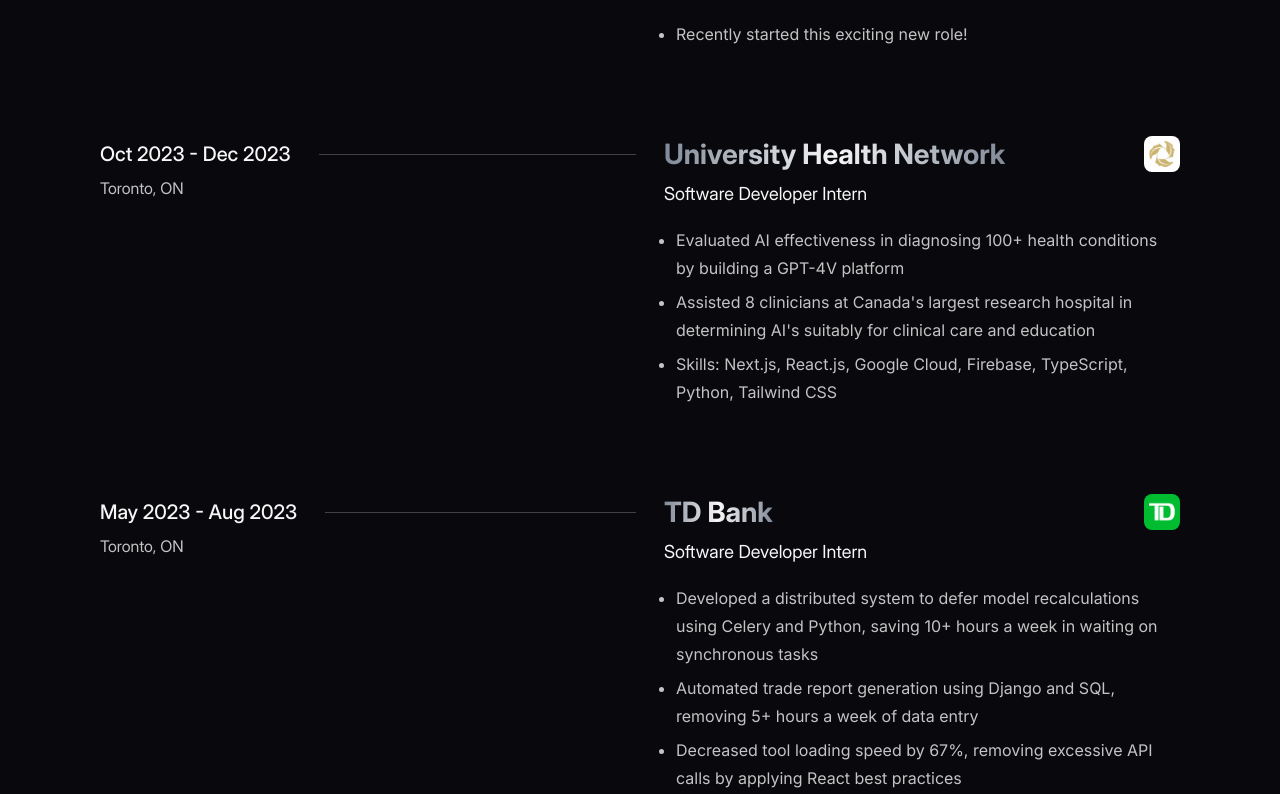
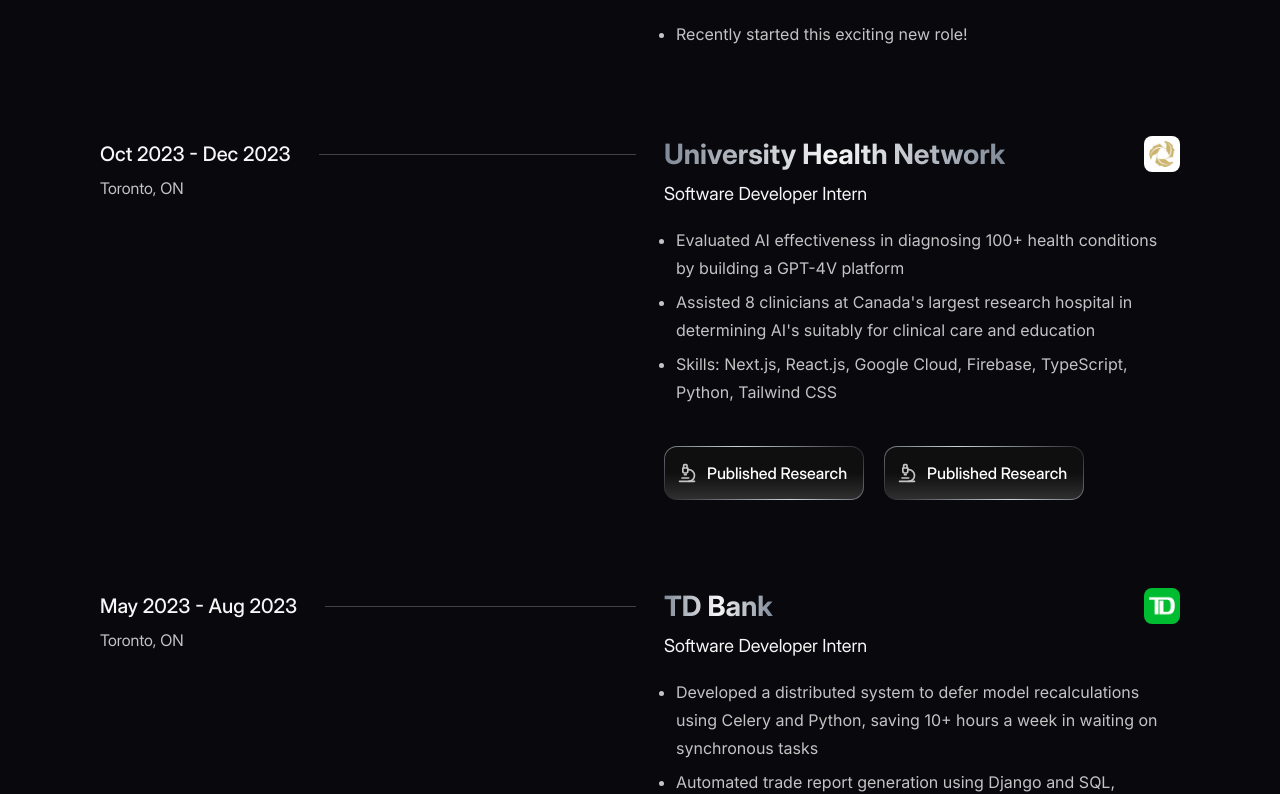
Before and after one commit to qiaoandrew/andrewqiao.com, a Next.js app: page / in a window 1280 px wide. Shown: the part 606-1400 px from the top of the page. Built offline with nearby package versions, Linux system fonts and the light colour scheme.

Commit message:
add experience buttons

```diff
--- /dev/null
+++ b/src/components/buttons/ExperienceButton.tsx
@@ -0,0 +1,26 @@
+import type { LucideIcon } from 'lucide-react';
+
+import { Button } from '@/components/ui/Button';
+import GradientBorder from '../ui/GradientBorder';
+
+type ExperienceButtonProps = {
+  children: React.ReactNode;
+  Icon: LucideIcon;
+};
+
+export default function ExperienceButton({
+  children,
+  Icon,
+}: ExperienceButtonProps) {
+  return (
+    <GradientBorder borderRadius="rounded-[13px]">
+      <Button size="md" className="w-full xs:gap-2.5 xs:pl-3">
+        <Icon
+          size={20}
+          className="absolute right-4 top-1/2 -translate-y-1/2 text-primary-foreground xs:relative xs:right-auto xs:top-auto xs:translate-y-0 md:absolute md:right-4 md:top-1/2 md:-translate-y-1/2 lg:relative lg:right-auto lg:top-auto lg:translate-y-0"
+        />
+        {children}
+      </Button>
+    </GradientBorder>
+  );
+}
--- a/src/components/elements/Experience.tsx
+++ b/src/components/elements/Experience.tsx
@@ -11,6 +11,7 @@
   location: string;
   points: string[];
   icon: StaticImageData;
+  buttons: React.ReactNode[];
 };
 
 export default function Experience({
@@ -20,6 +21,7 @@
   location,
   points,
   icon,
+  buttons,
 }: ExperienceProps) {
   return (
     <div className="md:flex md:justify-between md:gap-7">
@@ -62,6 +64,11 @@
             />
           ))}
         </ul>
+        {buttons.length > 0 && (
+          <div className="mt-8 flex flex-col gap-5 xs:flex-row md:mt-10 md:flex-col lg:flex-row">
+            {buttons}
+          </div>
+        )}
       </div>
     </div>
   );
--- a/src/components/sections/Contact.tsx
+++ b/src/components/sections/Contact.tsx
@@ -1,3 +1,17 @@
+import GradientText from '@/components/typography/GradientText';
+
 export default function Contact() {
-  return <></>;
+  return (
+    <section className="bg-light-contact-gradient dark:bg-dark-contact-gradient">
+      <div className="pb-30 container pt-12">
+        <h1 className="mb-2 font-display text-7 font-bold">
+          <GradientText>Let&apos;s get in touch.</GradientText>
+        </h1>
+        <p className="mb-8 font-display text-4 text-primary-foreground">
+          Have a question, new opportunity, or just want to have a quick chat?
+          Feel free to send me a message.
+        </p>
+      </div>
+    </section>
+  );
 }
--- a/src/components/sections/Experiences.tsx
+++ b/src/components/sections/Experiences.tsx
@@ -6,6 +6,8 @@
 import uoftLogo from '../../../public/img/logos/uoft-logo.png';
 import GradientText from '@/components/typography/GradientText';
 import Experience from '@/components/elements/Experience';
+import ExperienceButton from '../buttons/ExperienceButton';
+import { MicroscopeIcon } from 'lucide-react';
 
 const EXPERIENCES = [
   {
@@ -16,6 +18,7 @@
     location: 'Toronto, ON',
     points: ['Recently started this exciting new role!'],
     icon: ibmLogo,
+    buttons: [],
   },
   {
     id: 'uhn',
@@ -29,6 +32,14 @@
       'Skills: Next.js, React.js, Google Cloud, Firebase, TypeScript, Python, Tailwind CSS',
     ],
     icon: uhnLogo,
+    buttons: [
+      <ExperienceButton Icon={MicroscopeIcon} key="published-research">
+        Published Research
+      </ExperienceButton>,
+      <ExperienceButton Icon={MicroscopeIcon} key="published-research">
+        Published Research
+      </ExperienceButton>,
+    ],
   },
   {
     id: 'td',
@@ -43,6 +54,7 @@
       'Implemented thorough testing frameworks using the Python unittest library, fixing 20+ bugs',
     ],
     icon: tdLogo,
+    buttons: [],
   },
   {
     id: 'uoft',
@@ -57,6 +69,7 @@
       'Skills: Next.js, React.js, Google Cloud, Firebase, JavaScript, Tailwind CSS',
     ],
     icon: uoftLogo,
+    buttons: [],
   },
 ];
 
@@ -68,7 +81,7 @@
       </h2>
       <div className="grid md:gap-21">
         {EXPERIENCES.map(
-          ({ id, company, role, date, location, points, icon }, i) => (
+          ({ id, company, role, date, location, points, icon, buttons }, i) => (
             <Fragment key={id}>
               <Experience
                 company={company}
@@ -77,6 +90,7 @@
                 location={location}
                 points={points}
                 icon={icon}
+                buttons={buttons}
               />
               {i !== EXPERIENCES.length - 1 && (
                 <hr className="mb-6 mt-9 text-border md:hidden" />
--- a/src/components/ui/NavigationMenu.tsx
+++ b/src/components/ui/NavigationMenu.tsx
@@ -1,9 +1,9 @@
-import * as React from "react";
-import { ChevronDownIcon } from "lucide-react";
-import * as NavigationMenuPrimitive from "@radix-ui/react-navigation-menu";
-import { cva } from "class-variance-authority";
+import * as React from 'react';
+import { ChevronDownIcon } from 'lucide-react';
+import * as NavigationMenuPrimitive from '@radix-ui/react-navigation-menu';
+import { cva } from 'class-variance-authority';
 
-import { cn } from "@/lib/utils";
+import { cn } from '@/lib/utils';
 
 const NavigationMenu = React.forwardRef<
   React.ElementRef<typeof NavigationMenuPrimitive.Root>,
@@ -12,8 +12,8 @@
   <NavigationMenuPrimitive.Root
     ref={ref}
     className={cn(
-      "relative z-10 flex max-w-max flex-1 items-center justify-center",
-      className,
+      'relative z-10 flex max-w-max flex-1 items-center justify-center',
+      className
     )}
     {...props}
   >
@@ -30,8 +30,8 @@
   <NavigationMenuPrimitive.List
     ref={ref}
     className={cn(
-      "group flex flex-1 list-none items-center justify-center space-x-3",
-      className,
+      'group flex flex-1 list-none items-center justify-center space-x-3',
+      className
     )}
     {...props}
   />
@@ -41,7 +41,7 @@
 const NavigationMenuItem = NavigationMenuPrimitive.Item;
 
 const navigationMenuTriggerStyle = cva(
-  "group inline-flex w-max items-center justify-center rounded-2.5 px-3 py-1.5 text-4 transition-colors duration-200 text-primary-foreground hover:bg-accent focus:outline-none disabled:pointer-events-none disabled:opacity-50 data-[state=open]:bg-accent",
+  'group inline-flex w-max items-center justify-center rounded-2.5 px-3 py-1.5 text-4 transition-colors duration-200 font-medium text-primary-foreground hover:bg-accent focus:outline-none disabled:pointer-events-none disabled:opacity-50 data-[state=open]:bg-accent'
 );
 
 const NavigationMenuTrigger = React.forwardRef<
@@ -50,10 +50,10 @@
 >(({ className, children, ...props }, ref) => (
   <NavigationMenuPrimitive.Trigger
     ref={ref}
-    className={cn(navigationMenuTriggerStyle(), "group", className)}
+    className={cn(navigationMenuTriggerStyle(), 'group', className)}
     {...props}
   >
-    {children}{" "}
+    {children}{' '}
     <ChevronDownIcon
       className="relative ml-1.5 h-3.5 w-3.5 transition duration-200 group-data-[state=open]:rotate-180"
       aria-hidden="true"
@@ -69,8 +69,8 @@
   <NavigationMenuPrimitive.Content
     ref={ref}
     className={cn(
-      "left-0 top-0 w-full bg-background data-[motion^=from-]:animate-in data-[motion^=to-]:animate-out data-[motion^=from-]:fade-in data-[motion^=to-]:fade-out data-[motion=from-end]:slide-in-from-right-52 data-[motion=from-start]:slide-in-from-left-52 data-[motion=to-end]:slide-out-to-right-52 data-[motion=to-start]:slide-out-to-left-52 md:absolute md:w-auto",
-      className,
+      'left-0 top-0 w-full bg-background data-[motion^=from-]:animate-in data-[motion^=to-]:animate-out data-[motion^=from-]:fade-in data-[motion^=to-]:fade-out data-[motion=from-end]:slide-in-from-right-52 data-[motion=from-start]:slide-in-from-left-52 data-[motion=to-end]:slide-out-to-right-52 data-[motion=to-start]:slide-out-to-left-52 md:absolute md:w-auto',
+      className
     )}
     {...props}
   />
@@ -83,11 +83,11 @@
   React.ElementRef<typeof NavigationMenuPrimitive.Viewport>,
   React.ComponentPropsWithoutRef<typeof NavigationMenuPrimitive.Viewport>
 >(({ className, ...props }, ref) => (
-  <div className={cn("absolute left-0 top-full flex justify-center")}>
+  <div className={cn('absolute left-0 top-full flex justify-center')}>
     <NavigationMenuPrimitive.Viewport
       className={cn(
-        "data-[state=open]:animate-scale-in data-[state=closed]:animate-scale-out relative mt-3 h-[var(--radix-navigation-menu-viewport-height)] origin-[top_center] overflow-hidden rounded-3 border border-border bg-popover text-popover-foreground transition-[width,_height] duration-200 md:w-[var(--radix-navigation-menu-viewport-width)]",
-        className,
+        'bg-popover text-popover-foreground relative mt-3 h-[var(--radix-navigation-menu-viewport-height)] origin-[top_center] overflow-hidden rounded-3 border border-border transition-[width,_height] duration-200 data-[state=closed]:animate-scale-out data-[state=open]:animate-scale-in md:w-[var(--radix-navigation-menu-viewport-width)]',
+        className
       )}
       ref={ref}
       {...props}
```
